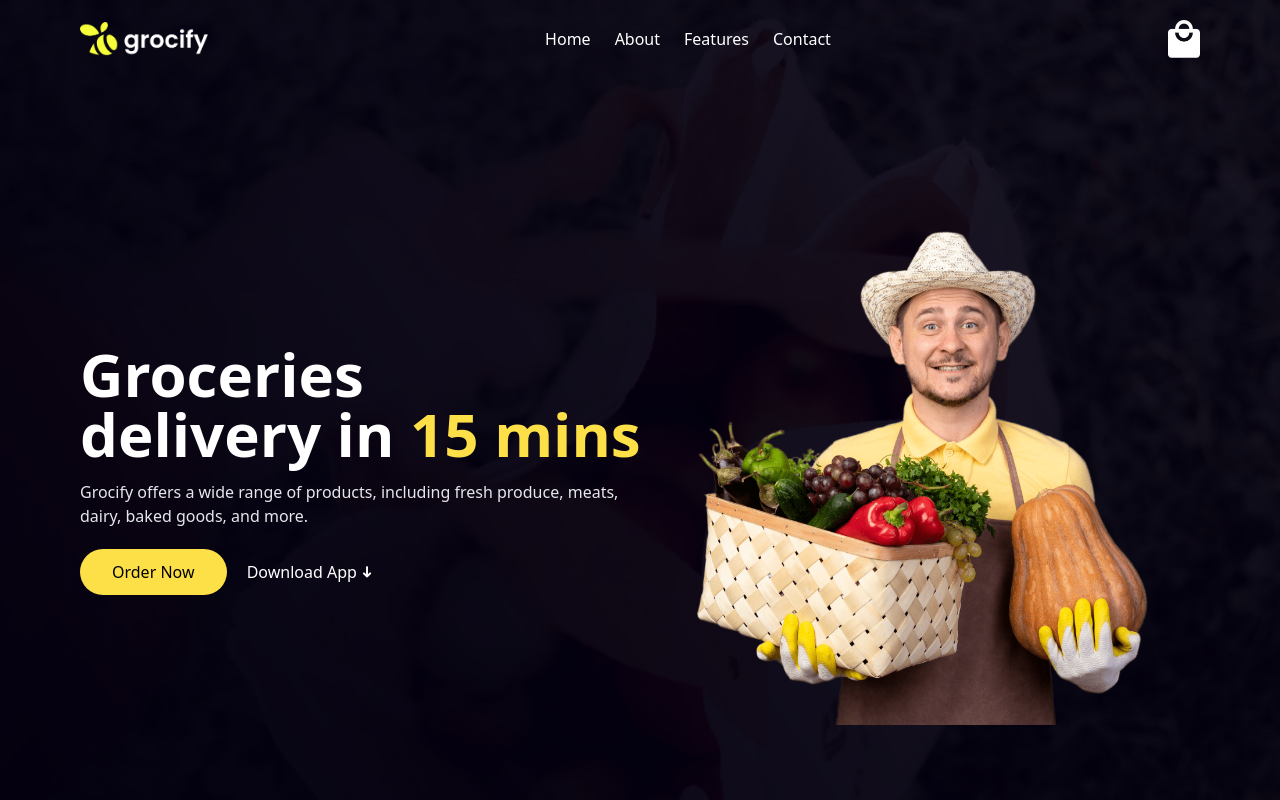
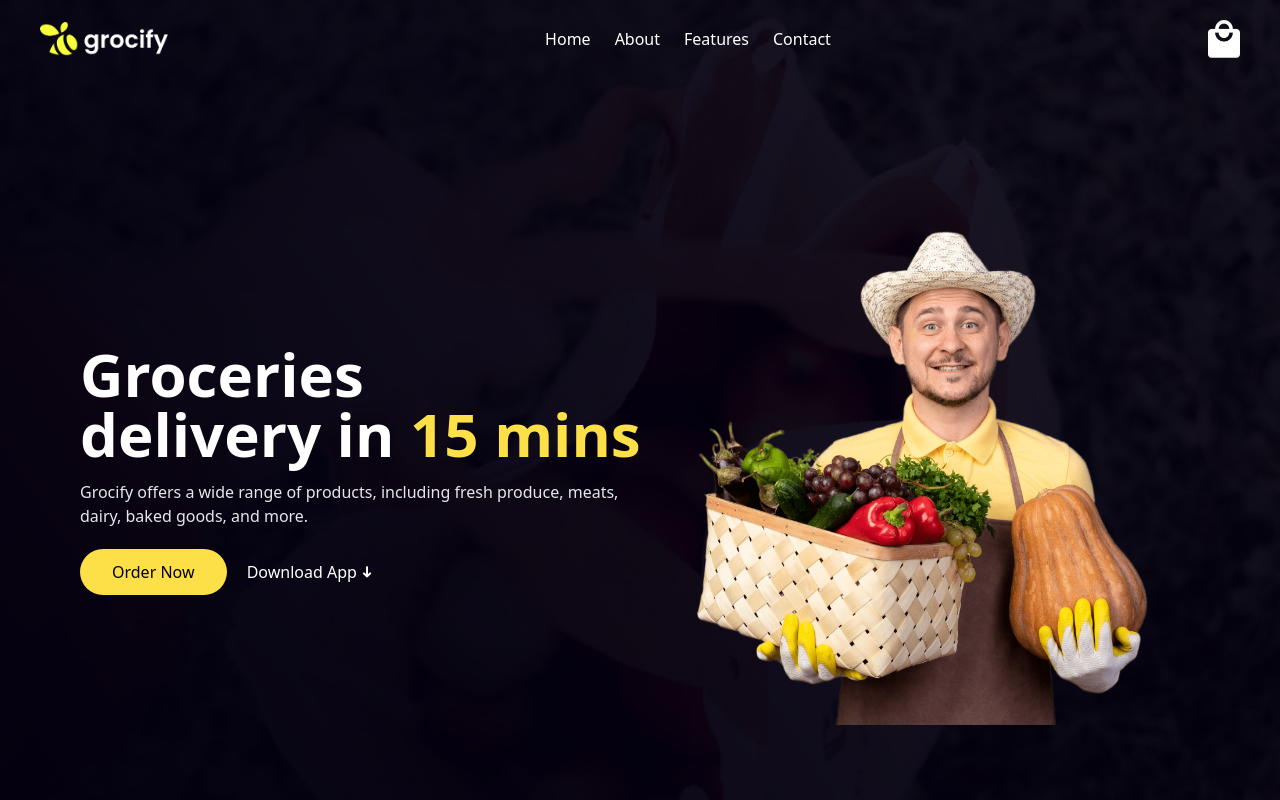
Before and after one commit to ZalaManish187/tailwind_Use, a website: page index.html in a window 1280 px wide. Drawn offline with nearby package versions, Linux system fonts and the light colour scheme.

Commit message:
Update index.html

```diff
--- a/index.html
+++ b/index.html
@@ -9,7 +9,7 @@
 <body>
 
 
-  <nav class="flex items-center justify-between px-20 py-5 bg-opacity-80 fixed w-full top-0 z-10">
+  <nav class="flex items-center justify-between px-10 py-5 bg-opacity-80 fixed w-full top-0 z-10">
 
     <div>
       <img src="images/logo.png" alt="Logo" class="w-32 cursor-pointer">
```
